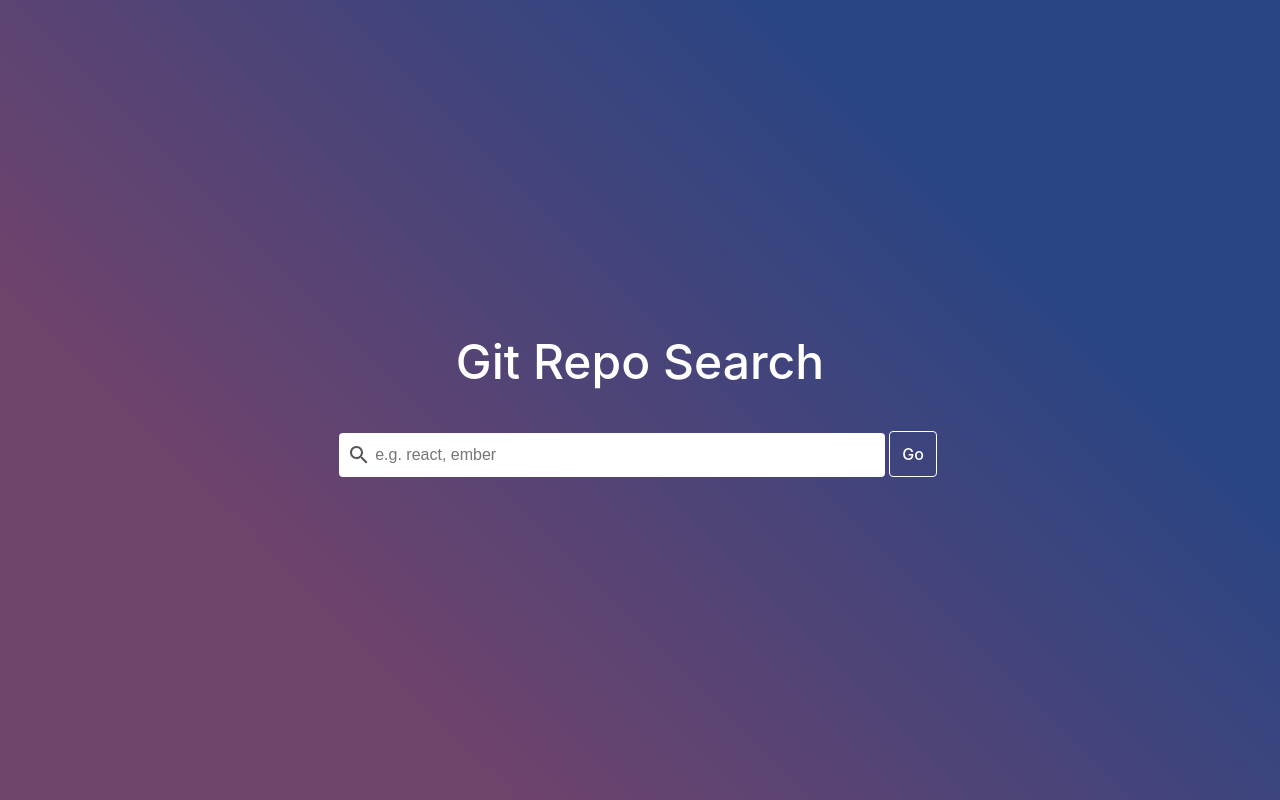
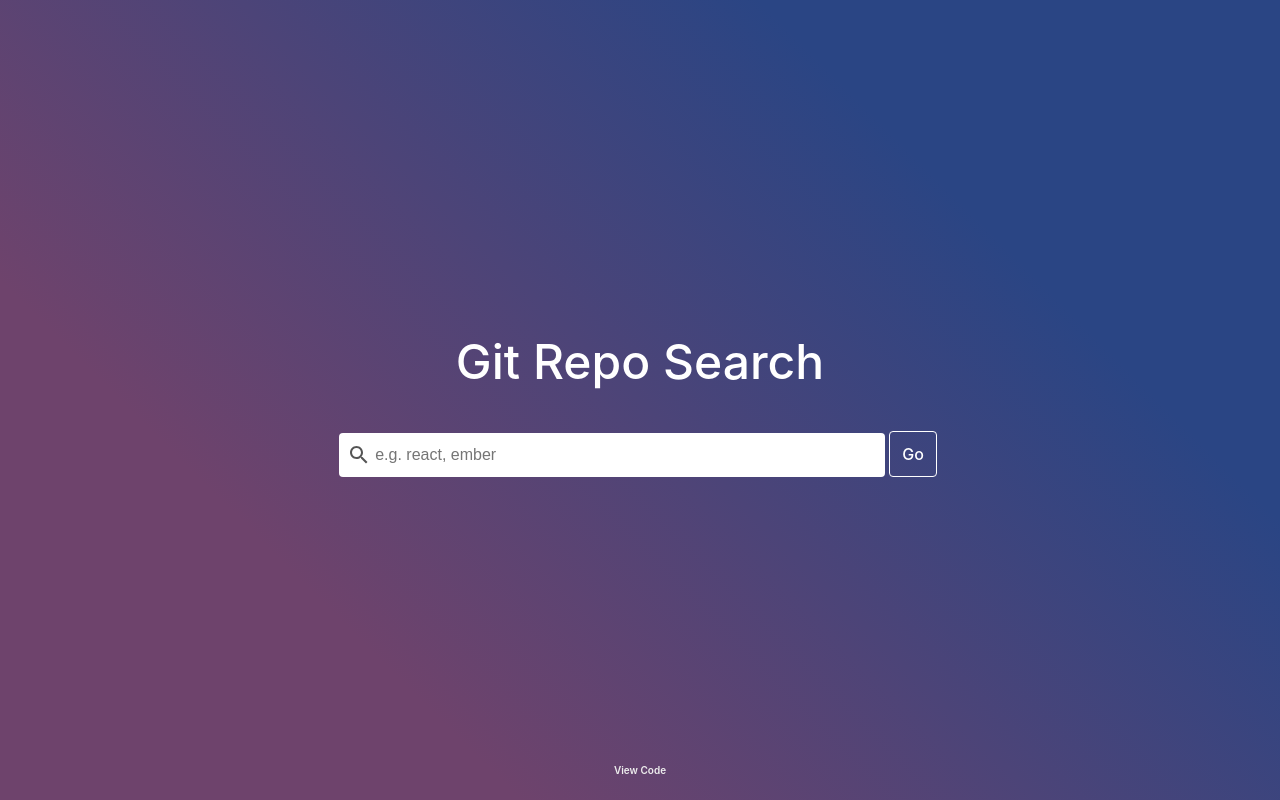
Before and after one commit to nishantdania/git-repo-search, a React app: page / in a window 1280 px wide. Built offline with nearby package versions, Linux system fonts and the light colour scheme.

Commit message:
added link to code

```diff
--- a/src/components/Homepage/homepage.css
+++ b/src/components/Homepage/homepage.css
@@ -18,3 +18,18 @@
   font-weight: 500;
   font-size: 3em;
 }
+
+.code {
+  position: absolute;
+  bottom: 0;
+  font-size: 10px;
+  padding: 24px;
+}
+
+.code a {
+  color: #eee;
+}
+
+.code a:hover {
+  color: white;
+}
--- a/src/components/Homepage/homepage.js
+++ b/src/components/Homepage/homepage.js
@@ -13,6 +13,9 @@ class Homepage extends Component {
       </h1>
       <SearchWidget />
       <RecentSearches />
+      <div className={cx(styles['code'])}>
+        <a href='https://github.com/nishantdania/git-repo-search' target='_blank'>View Code</a>
+      </div>
     </div>
   }
 
```
